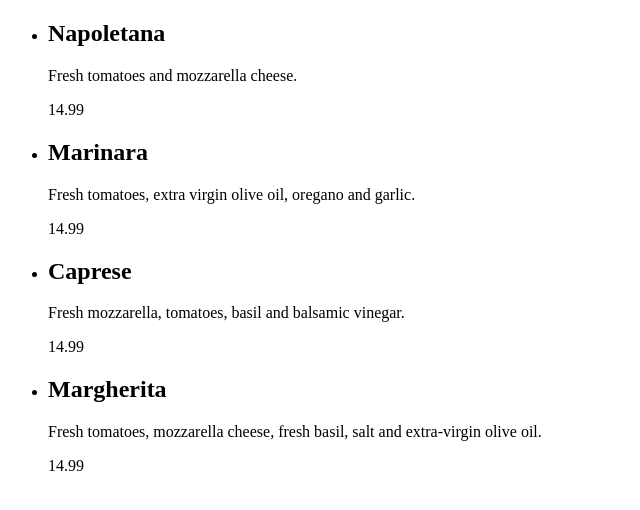
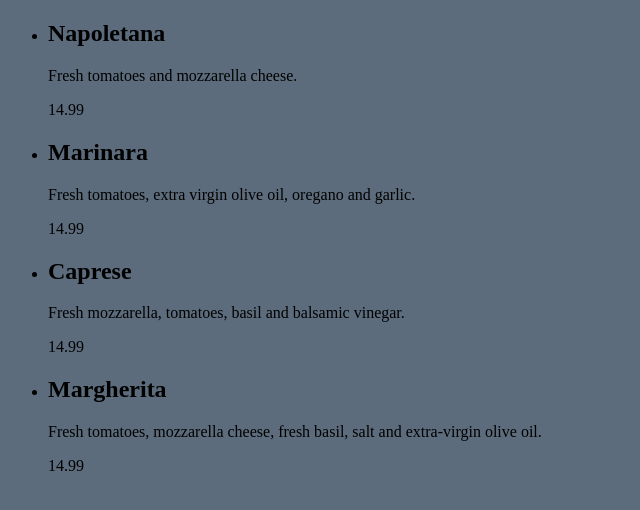
Before and after one commit to chrisbolosan/react-plus-typescript, a React app: page / in a window 1280 px wide. Shown: the top 510 px of the page, without its empty margins (0-640 px from the left). Built offline with nearby package versions, Linux system fonts and the light colour scheme.

Commit message:
css loader works

```diff
--- a/package.json
+++ b/package.json
@@ -19,7 +19,9 @@
     "@types/react": "^17.0.38",
     "@types/react-dom": "^17.0.11",
     "babel-loader": "^8.2.3",
+    "css-loader": "^6.5.1",
     "html-webpack-plugin": "^5.5.0",
+    "mini-css-extract-plugin": "^2.5.3",
     "ts-loader": "^9.2.6",
     "typescript": "^4.5.5",
     "webpack-cli": "^4.9.2",
--- a/src/components/Pizza.tsx
+++ b/src/components/Pizza.tsx
@@ -10,7 +10,7 @@ interface Props {
   pizza: Pizza;
 }
 
-const Pizza: React.FC<Props> = ({ pizza }) => {
+const Pizza: React.FC<Props> = ({ pizza }: Props) => {
   return (
     <li>
       <h2>{pizza.name}</h2>
--- a/src/index.tsx
+++ b/src/index.tsx
@@ -1,5 +1,6 @@
 import React from "react";
 import ReactDOM from "react-dom";
 import App from "../src/components/App";
+import "../styles/index.css";
 
 ReactDOM.render(<App />, document.getElementById("root"));
--- /dev/null
+++ b/styles/index.css
@@ -0,0 +1,3 @@
+body {
+  background-color: rgb(92, 108, 124);
+}
--- a/webpack.config.js
+++ b/webpack.config.js
@@ -1,4 +1,5 @@
 const HtmlWebpackPlugin = require("html-webpack-plugin");
+const MiniCssExtractPlugin = require("mini-css-extract-plugin");
 module.exports = {
   entry: "./src/index.tsx",
   devtool: "eval-source-map",
@@ -12,6 +13,10 @@ module.exports = {
         loader: "babel-loader",
         exclude: /node_modules/,
       },
+      {
+        test: /\.css$/i,
+        use: [MiniCssExtractPlugin.loader, { loader: "css-loader" }],
+      },
     ],
   },
   plugins: [
@@ -19,5 +24,6 @@ module.exports = {
       template: "./src/index.html",
       filename: "index.html",
     }),
+    new MiniCssExtractPlugin(),
   ],
 };
```
Also changed, not shown: 1 other file (tests, documents, lock files or other folders).
